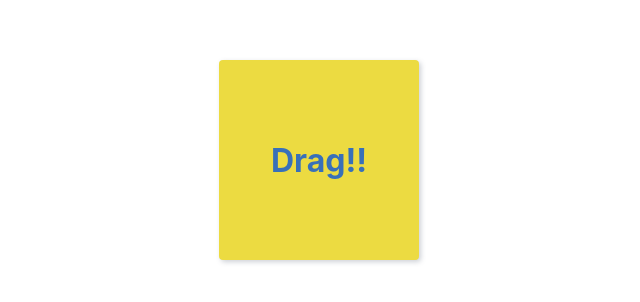
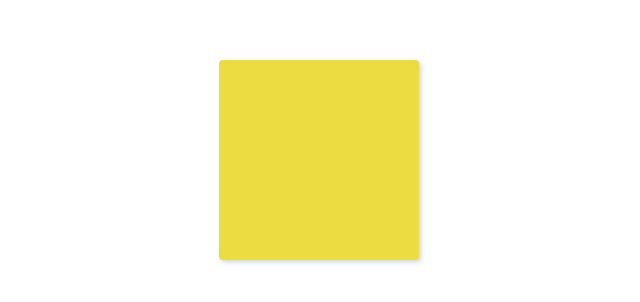
Before and after one commit to treatme030/react-draggable-component, a React (Create React App) app: page / in a window 1280 px wide. Shown: the part 240-542 px from the top of the page, without its empty margins (321-961 px from the left). Built offline with nearby package versions, Linux system fonts and the light colour scheme.

Commit message:
edit : Box 컴포넌트에 마우스 이벤트 적용

```diff
--- a/src/components/Box.tsx
+++ b/src/components/Box.tsx
@@ -1,4 +1,4 @@
-import React, { VFC, CSSProperties } from 'react';
+import React, { VFC, CSSProperties, MouseEvent } from 'react';
 import styled from 'styled-components';
 
 const BoxStyles = styled.div`
@@ -18,15 +18,18 @@ const BoxStyles = styled.div`
 `;
 
 interface Props {
-  style: CSSProperties
+  style: CSSProperties;
+  handleMouseUp: (e: MouseEvent) => void;
+  handleMouseDown: (e: MouseEvent) => void;
 }
 
-const Box: VFC<Props> = ({ style }) => {
+const Box: VFC<Props> = ({ style, handleMouseUp, handleMouseDown }) => {
   return (
     <BoxStyles
     style={style}
+    onMouseUp={handleMouseUp}
+    onMouseDown={handleMouseDown}
     >
-      <h1>Drag!!</h1>
     </BoxStyles>
   );
 };
--- a/src/components/Draggable.tsx
+++ b/src/components/Draggable.tsx
@@ -10,7 +10,7 @@ const DraggableBlock = styled.div`
 `;
 
 const Draggable = () => {
-  const [dragging, setDragging] = useState(false);
+  const [mouseDown, setMouseDown] = useState(false);
   const [position, setPosition] = useState({
     initX: 0,
     initY: 0,
@@ -22,7 +22,11 @@ const Draggable = () => {
   const { initX, initY, moveX, moveY, x, y } = position;
 
   const handleMouseMove = useCallback((e) => {
-    if(dragging){
+    if(e.pageX <= 0 || e.pageY <= 0){
+      return;
+    }
+    if(mouseDown){
+      console.log(e)
       const newX = initX + (e.pageX - moveX);
       const newY = initY + (e.pageY - moveY);
 
@@ -32,10 +36,9 @@ const Draggable = () => {
         y: newY,
       })
     }
-  },[initX, initY, dragging, moveX, moveY, position]);
+  },[initX, initY, mouseDown, moveX, moveY, position]);
 
   const handleMouseDown = useCallback((e) => {
-    console.log(e)
     setPosition({
       ...position,
       initX: x,
@@ -43,11 +46,11 @@ const Draggable = () => {
       moveX: e.pageX,
       moveY: e.pageY,
     })
-    setDragging(true);
+    setMouseDown(true);
   },[position, x, y]);
 
-  const handleMouseUp = useCallback((e) => {
-    setDragging(false);
+  const handleMouseUp = useCallback(() => {
+    setMouseDown(false);
   },[]);
 
   useEffect(() => {
@@ -60,11 +63,10 @@ const Draggable = () => {
   },[handleMouseMove, handleMouseUp]);
 
   return (
-    <DraggableBlock
-    onMouseDown={handleMouseDown}
-    onMouseUp={handleMouseUp}
-    >
+    <DraggableBlock>
       <Box
+      handleMouseDown={handleMouseDown}
+      handleMouseUp={handleMouseUp}
       style={{ transform: `translate(${x}px, ${y}px)`}}
       />
     </DraggableBlock>
```
